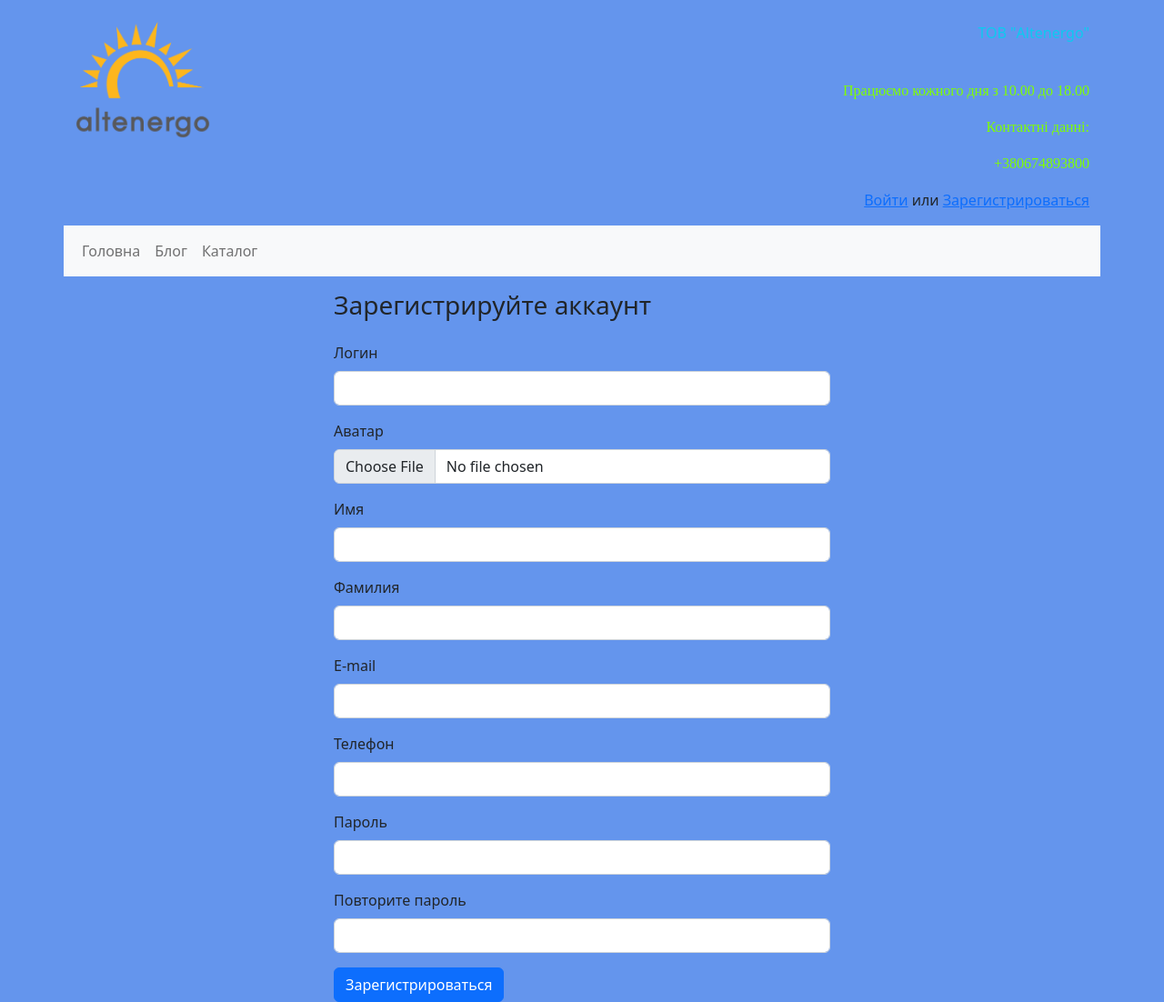
After one commit to Buulbik/Hillel, a Django app: page /user/register/ in a window 1280 px wide. The commit adds this page. Shown: the whole page at 91% size. Run offline with Django 4.2, Linux system fonts and the light colour scheme; parts of the project's set-up code (start-up, migrations or seed data) failed here and were passed over.

Commit message:
register

```diff
--- a/apps/user/forms.py
+++ b/apps/user/forms.py
@@ -1,6 +1,29 @@
 from django import forms
+
+from apps.user.models import User
 
 
 class LoginForm(forms.Form):
     username = forms.CharField()
     password = forms.CharField(widget=forms.PasswordInput)
+
+
+class RegisterForm(forms.ModelForm):
+    password_confirm = forms.CharField(widget=forms.PasswordInput)
+
+    class Meta:
+        model = User
+        fields = ['username', 'image', 'first_name', 'last_name', 'email', 'phone', 'password', 'password_confirm']
+
+    def clean_email(self):
+        cleaned_data = self.cleaned_data
+        user = User.objects.filter(email=cleaned_data['email'])
+        if user:
+            raise forms.ValidationError('Пользователь с таким E-mail существует')
+        return cleaned_data['email']
+
+    def clean_password_confirm(self):
+        cleaned_data = self.cleaned_data
+        if cleaned_data['password'] != cleaned_data['password_confirm']:
+            raise forms.ValidationError('Пароли не совпадают')
+        return cleaned_data['password_confirm']
--- a/apps/user/urls.py
+++ b/apps/user/urls.py
@@ -4,4 +4,5 @@ from apps.user import views
 urlpatterns = [
     path('login/', views.user_login, name='login'),
     path('logout/', views.user_logout, name='logout'),
+    path('register/', views.user_register, name='register'),
 ]
--- a/apps/user/views.py
+++ b/apps/user/views.py
@@ -1,6 +1,6 @@
 from django.shortcuts import render, redirect
 from django.contrib.auth import authenticate, login, logout
-from apps.user.forms import LoginForm
+from apps.user.forms import LoginForm, RegisterForm
 from django.http import HttpResponseRedirect
 from django.urls import reverse
 
@@ -29,3 +29,19 @@ def user_login(request):
 def user_logout(request):
     logout(request)
     return redirect('home')
+
+
+def user_register(request):
+    error = None
+    next_page = request.GET.get('next', reverse('home'))
+    if request.method == 'POST':
+        form = RegisterForm(request.POST, request.FILES)
+        if form.is_valid():
+            user = form.save(commit=False)
+            user.set_password(form.cleaned_data['password'])
+            user.save()
+            return render(request, 'user/welcome.html', {'user': user, 'next_page': next_page})
+        error = form.errors
+    else:
+        form = RegisterForm()
+    return render(request, 'user/register.html', {'form': form, 'error': error})
--- a/templates/base.html
+++ b/templates/base.html
@@ -46,7 +46,7 @@
                 {% if request.user.is_authenticated %}
                     <p class="text-end">Привет {{ request.user.username}} (<a href="{% url 'logout' %}">Выйти</a>)</p>
                 {% else %}
-                    <p class="text-end"><a href="{% url 'login' %}?next={{ request.path }}">Войти</a></p>
+                    <p class="text-end"><a href="{% url 'login' %}?next={% if request.GET.next %}{{ request.GET.next }}{% else %}{{ request.path }}{% endif %}">Войти</a> или <a href="{% url 'register' %}?next={{ request.path }}">Зарегистрироваться</a></p>
                 {% endif %}
             </div>
         </div>
--- a/templates/blog/article/view.html
+++ b/templates/blog/article/view.html
@@ -26,7 +26,7 @@
             {% if user.image %}
                 <img class="img-thumbnail" src="{{ article.user.image_thumbnail.url }}" alt="">
             {% endif %}
-            <b>{{ user.first_name }} {{ user.last_name }}</b>
+            <b>{{ article.user.first_name }} {{ article.user.last_name }}</b>
             <br>
         {% endif %}
         <b>Дата</b>: {{ article.created_at }} <br>
--- /dev/null
+++ b/templates/user/register.html
@@ -0,0 +1,54 @@
+{% extends "base.html" %}
+{% block meta_tags %}
+    {% include '_meta_tags.html' with meta_title='Регистрация' %}
+{% endblock %}
+
+{% block content %}
+    <div class="row">
+        <div class="col-sm-12 col-md-3"></div>
+        <div class="col-sm-12 col-md-6">
+            <h3 class="my-header">Зарегистрируйте аккаунт</h3>
+            {% if error %}
+                <div class="alert alert-danger" role="alert">
+                    {{ error }}
+                </div>
+            {% endif %}
+            <form method="post" enctype="multipart/form-data">
+                {% csrf_token %}
+                <div class="mb-3">
+                    <label for="username" class="form-label">Логин</label>
+                    <input type="text" class="form-control" id="username" name="username" required>
+                </div>
+                <div class="mb-3">
+                    <label for="image" class="form-label">Аватар</label>
+                    <input type="file" class="form-control" id="image" name="image" required>
+                </div>
+                <div class="mb-3">
+                    <label for="first_name" class="form-label">Имя</label>
+                    <input type="text" class="form-control" id="first_name" name="first_name" required>
+                </div>
+                <div class="mb-3">
+                    <label for="last_name" class="form-label">Фамилия</label>
+                    <input type="text" class="form-control" id="last_name" name="last_name" required>
+                </div>
+                <div class="mb-3">
+                    <label for="email" class="form-label">E-mail</label>
+                    <input type="email" class="form-control" id="email" name="email" required>
+                </div>
+                <div class="mb-3">
+                    <label for="phone" class="form-label">Телефон</label>
+                    <input type="text" class="form-control" id="phone" name="phone" required>
+                </div>
+                <div class="mb-3">
+                    <label for="password" class="form-label">Пароль</label>
+                    <input type="password" class="form-control" id="password" name="password" required>
+                </div>
+                <div class="mb-3">
+                    <label for="password_confirm" class="form-label">Повторите пароль</label>
+                    <input type="password" class="form-control" id="password_confirm" name="password_confirm" required>
+                </div>
+                <button type="submit" class="btn btn-primary">Зарегистрироваться</button>
+            </form>
+        </div>
+    </div>
+{% endblock %}
```
Also changed, not shown: templates/user/welcome.html (added, +8 -0 lines).
